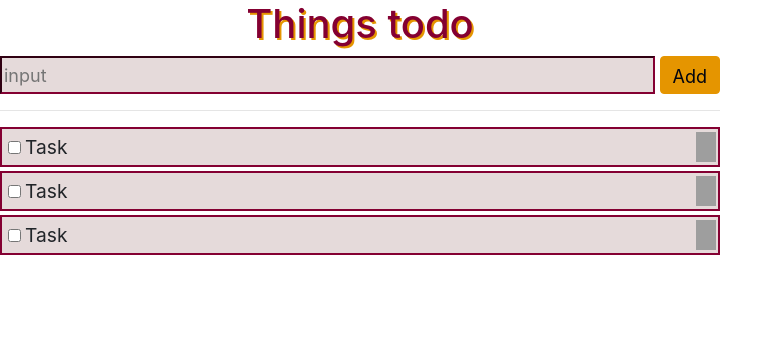
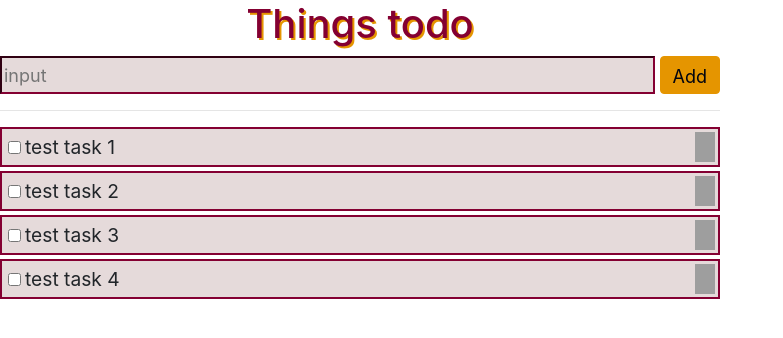
Before and after one commit to EthanSchoen/todo-react, a React (Vite) app: page / in a window 1280 px wide. Shown: the top 338 px of the page, without its empty margins (0-783 px from the left). Built offline with nearby package versions, Linux system fonts and the light colour scheme; grey boxes are pictures that could not be loaded.

Commit message:
dropdown menu working

```diff
--- a/package.json
+++ b/package.json
@@ -18,9 +18,13 @@
     "typescript": "^4.1.2"
   },
   "dependencies": {
+    "@types/uuid": "^8.3.0",
     "bootstrap": "^4.5.3",
+    "jquery": "^3.5.1",
+    "popper.js": "^1.16.1",
     "react": "^17.0.1",
     "react-bootstrap": "^1.4.0",
-    "react-dom": "^17.0.1"
+    "react-dom": "^17.0.1",
+    "uuid": "^8.3.1"
   }
 }
--- a/src/List.tsx
+++ b/src/List.tsx
@@ -1,12 +1,17 @@
 import React from 'react';
-import Task from './Task';
+import TaskElement from './TaskElement';
+import { Task } from './types';
 
-const List = () => {
+type Props = {
+  tasks: Task[];
+};
+
+const List = (props: Props) => {
   return (
     <ul>
-      <Task />
-      <Task />
-      <Task />
+      {props.tasks.map((t) => (
+        <TaskElement key={t.id} task={t} />
+      ))}
     </ul>
   );
 };
--- a/src/Task.tsx
+++ b/src/TaskElement.tsx
@@ -1,14 +1,19 @@
 import React from 'react';
 import TaskMenu from './TaskMenu';
+import { Task } from './types';
 
-const Task = () => {
+type Props = {
+  task: Task;
+};
+
+const TaskElement = (props: Props) => {
   return (
     <li className="task">
       <input className="complete" type="checkbox" />
-      <div> Task </div>
+      <div>{props.task.taskString}</div>
       <TaskMenu />
     </li>
   );
 };
 
-export default Task;
+export default TaskElement;
--- a/src/TaskMenu.tsx
+++ b/src/TaskMenu.tsx
@@ -1,13 +1,28 @@
 import React from 'react';
-import Task from './Task';
 
 const TaskMenu = () => {
   return (
-    <input
-      type="image"
-      className="menu"
-      src="https://www.flaticon.com/svg/static/icons/svg/2089/2089793.svg"
-    />
+    <div className="menu">
+      <input
+        type="image"
+        className="menu"
+        src="https://www.flaticon.com/svg/static/icons/svg/2089/2089793.svg"
+        data-toggle="dropdown"
+        aria-haspopup="true"
+        aria-expanded="false"
+      />
+      <div className="dropdown-menu" aria-labelledby="dropdownMenuButton">
+        <a className="dropdown-item" onClick={() => console.log('1')}>
+          Action
+        </a>
+        <a className="dropdown-item" onClick={() => console.log('2')}>
+          Another action
+        </a>
+        <a className="dropdown-item" onClick={() => console.log('3')}>
+          Something else here
+        </a>
+      </div>
+    </div>
   );
 };
 
--- a/src/index.tsx
+++ b/src/index.tsx
@@ -1,16 +1,87 @@
-import React from 'react';
+import React, { useCallback, useReducer } from 'react';
+import { v4 as uuid } from 'uuid';
 import ReactDOM from 'react-dom';
 import NewTask from './NewTask';
 import List from './List';
+import { Task } from './types';
 import 'bootstrap/dist/css/bootstrap.min.css';
+import 'bootstrap/dist/js/bootstrap.bundle.min';
 
-const Application = () => (
+type Action = {
+  type: string;
+  payload: {
+    id?: string;
+    task?: Task;
+  };
+};
+
+// reducer actions
+export const TASK_ADD = 'TASK_ADD';
+export const TASK_TOGGLE = 'TASK_TOGGLE';
+export const TASK_REMOVE = 'TASK_REMOVE';
+
+// reducer
+const reducer = (state: Task[], action: Action) => {
+  if (action.type === TASK_ADD) {
+    // if task is not undefined, return state with new task added
+    return action.payload.task ? [action.payload.task, ...state] : state;
+  } else if (action.type === TASK_TOGGLE) {
+  } else if (action.type === TASK_REMOVE) {
+  }
+  return state;
+};
+
+const Application = () => {
+  const [tasks, dispatch] = useReducer(reducer, [
+    // test data
+    { id: uuid(), complete: false, taskString: 'test task 1' },
+    { id: uuid(), complete: false, taskString: 'test task 2' },
+    { id: uuid(), complete: false, taskString: 'test task 3' },
+    { id: uuid(), complete: false, taskString: 'test task 4' },
+    // test data
+  ]);
+
+  const addTask = useCallback(
+    (newtask: string) => {
+      dispatch({
+        type: TASK_ADD,
+        payload: {
+          task: { id: uuid(), complete: false, taskString: newtask },
+        },
+      });
+    },
+    [dispatch]
+  );
+  const toggleTask = useCallback(
+    (id: string) => {
+      dispatch({
+        type: TASK_TOGGLE,
+        payload: {
+          id: id,
+        },
+      });
+    },
+    [dispatch]
+  );
+  const removeTask = useCallback(
+    (id: string) => {
+      dispatch({
+        type: TASK_REMOVE,
+        payload: {
+          id: id,
+        },
+      });
+    },
+    [dispatch]
+  );
+  return (
     <div>
       <h1>Things todo</h1>
       <NewTask />
       <hr />
-    <List />
+      <List tasks={tasks} />
     </div>
   );
+};
 
 ReactDOM.render(<Application />, document.getElementById('root'));
--- a/src/styles.css
+++ b/src/styles.css
@@ -75,6 +75,7 @@ li div {
 }
 
 .menu {
+  flex-grow: 0;
   height: 30px;
   width: 20px;
   justify-content: flex-end;
--- /dev/null
+++ b/src/types.tsx
@@ -0,0 +1,6 @@
+// types
+export interface Task {
+  id: string;
+  complete: boolean;
+  taskString: string;
+}
```
Also changed, not shown: 1 other file (tests, documents, lock files or other folders). Lines whose indentation alone changed are shown as unchanged.
